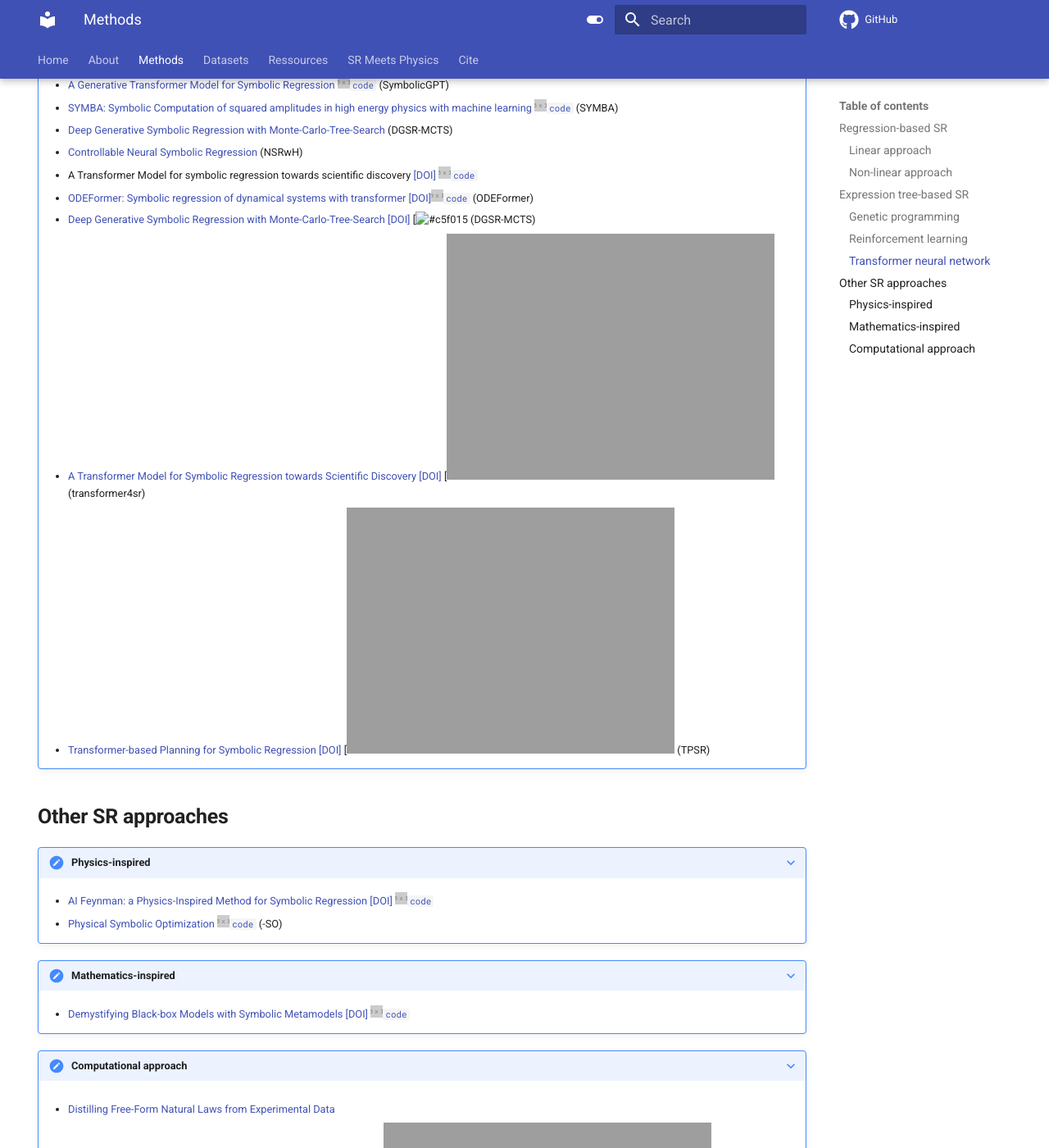
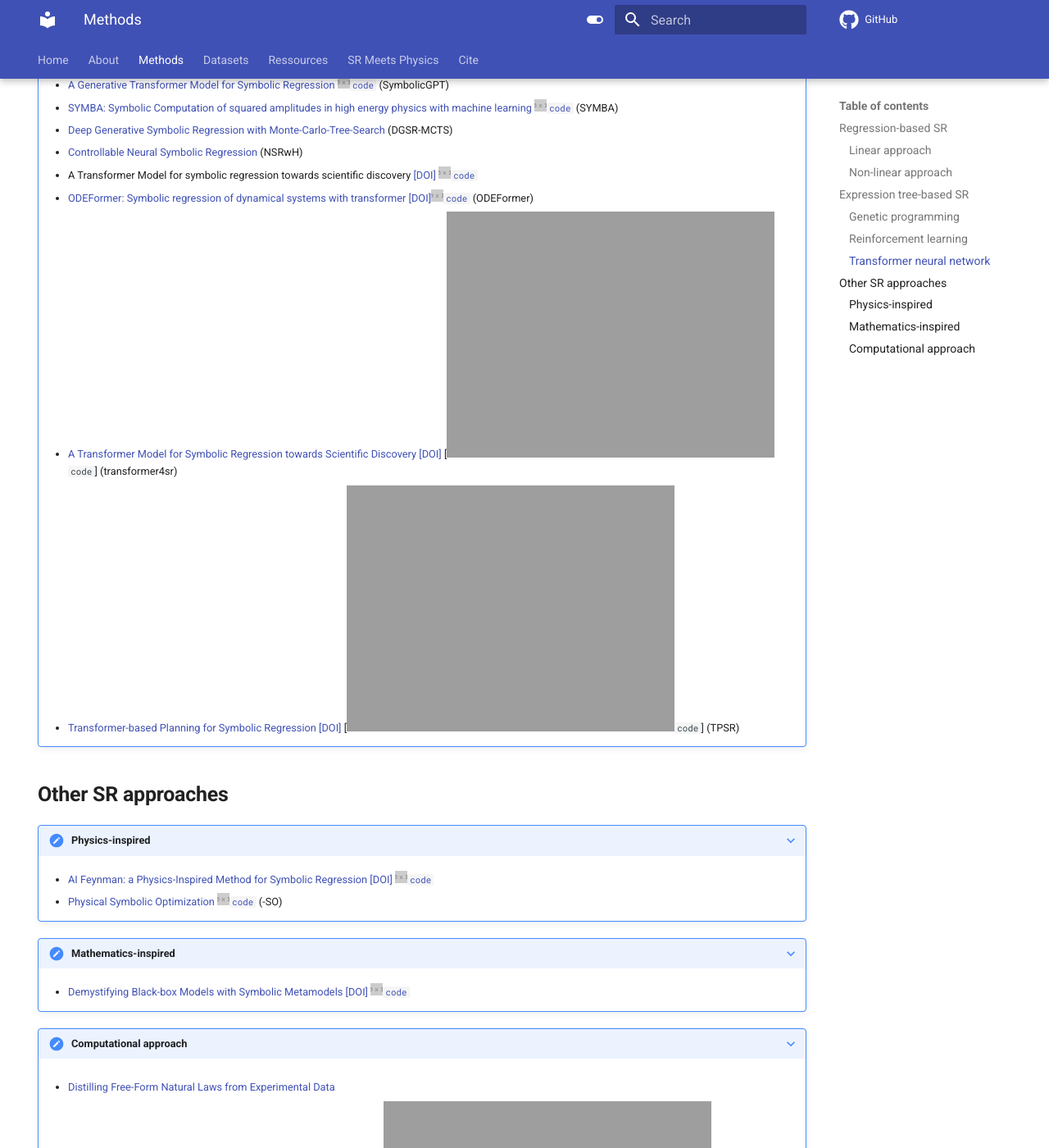
Before and after one commit to nmakke/SR-LivingReview, an MkDocs documentation site: the page built from docs/methods.md, in a window 1280 px wide and 1400 px high, scrolled down 1337 px. Shown: the whole window at 82% size. Built offline with MkDocs 1.6.1 and Material for MkDocs 9.7.7, drawn with Linux system fonts in a browser that asks for light colours; formulas are drawn with MathJax 3; comment, search, counter and statistics services are not loaded.

Commit message:
Update methods.md

```diff
--- a/docs/methods.md
+++ b/docs/methods.md
@@ -84,9 +84,8 @@ hide:
     * [Controllable Neural Symbolic Regression](https://arxiv.org/pdf/2304.10336v1.pdf) (NSRwH)
     * A Transformer Model for symbolic regression towards scientific discovery [[DOI]](https://openreview.net/pdf?id=AIfqWNHKjo) [![#c5f015](https://via.placeholder.com/15/c5f015/000000?text=+)`code`](https://github.com/omron-sinicx/transformer4sr)
     * [ODEFormer: Symbolic regression of dynamical systems with transformer](https://arxiv.org/pdf/2310.05573.pdf) [[DOI]](https://openreview.net/pdf?id=TzoHLiGVMo)[![#c5f015](https://via.placeholder.com/15/c5f015/000000?text=+)`code`](https://github.com/sdascoli/odeformer) (ODEFormer)
-    * [Deep Generative Symbolic Regression with Monte-Carlo-Tree-Search](https://arxiv.org/pdf/2302.11223.pdf) [[DOI]](https://openreview.net/forum?id=0rVXQEeFEL) [![#c5f015]() (DGSR-MCTS)
-    * [A Transformer Model for Symbolic Regression towards Scientific Discovery](https://arxiv.org/abs/2312.04070) [[DOI]](https://openreview.net/forum?id=AIfqWNHKjo) [![#c5f015](https://github.com/omron-sinicx/transformer4sr) (transformer4sr)
-    * [Transformer-based Planning for Symbolic Regression](https://arxiv.org/abs/2303.06833) [[DOI]](https://openreview.net/forum?id=0rVXQEeFEL) [![#c5f015](https://github.com/deep-symbolic-mathematics/TPSR) (TPSR)
+    * [A Transformer Model for Symbolic Regression towards Scientific Discovery](https://arxiv.org/abs/2312.04070) [[DOI]](https://openreview.net/forum?id=AIfqWNHKjo) [![#c5f015](https://github.com/omron-sinicx/transformer4sr)`code`] (transformer4sr)
+    * [Transformer-based Planning for Symbolic Regression](https://arxiv.org/abs/2303.06833) [[DOI]](https://openreview.net/forum?id=0rVXQEeFEL) [![#c5f015](https://github.com/deep-symbolic-mathematics/TPSR)`code`] (TPSR)
 
 ## **Other SR approaches**
 
```
